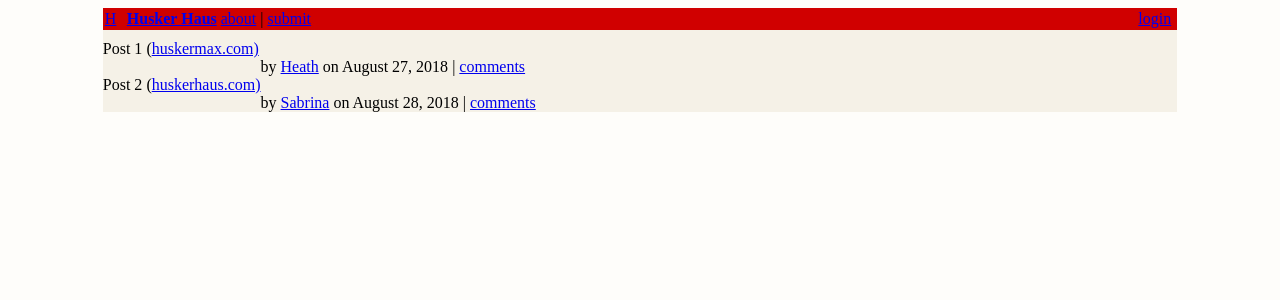
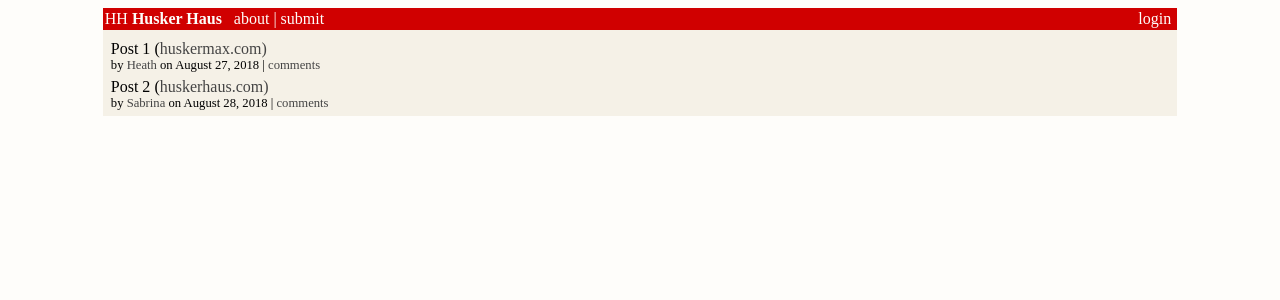
Before and after one commit to hmaag/husker_haus, a Django app: page / in a window 1280 px wide. Shown: the top 300 px of the page. Run offline with Django 3.2, Linux system fonts and the light colour scheme.

Commit message:
Implement starting CSS

```diff
--- a/aggregator/static/aggregator/main.css
+++ b/aggregator/static/aggregator/main.css
@@ -10,12 +10,30 @@ ul {
     margin: 0;
 }
 
+td .byline {
+    font-size: 9.5pt;
+}
+
 .bg-scarlet {
     background-color: #d00000;
 }
 
 .bg-gray {
     background-color: #c7c8ca;
+}
+
+.content-link {
+    color: #444444;
+    text-decoration: none;
+}
+
+.nav-link {
+    color: #fefdfa;
+    text-decoration: none;
+}
+
+a .nav-link:hover {
+    color: #c7c8ca;
 }
 
 .site-header .navbar-nav .nav-link {
--- a/aggregator/templates/aggregator/about.html
+++ b/aggregator/templates/aggregator/about.html
@@ -1,4 +1,4 @@
 {% extends "aggregator/base.html" %}
 {% block content %}
-    Made as a university project by Heath Maag
+    Made as a university project by <a style="text-decoration: none;" href="https://github.com/hmaag">Heath Maag</a>
 {% endblock content %}
--- a/aggregator/templates/aggregator/base.html
+++ b/aggregator/templates/aggregator/base.html
@@ -21,21 +21,22 @@
                 <tbody>
                   <tr>
                     <td style="width:18px;padding-right:4px">
-                      <a href="{% url 'site-home' %}">H</a>
+                      <a class="nav-link" href="{% url 'site-home' %}">HH</a>
                     </td>
                     <td style="line-height:12pt; height:10px;">
                       <span>
                         <b>
-                          <a href="{% url 'site-home' %}">Husker Haus</a>
+                          <a class="nav-link" href="{% url 'site-home' %}">Husker Haus</a>
                         </b>
-                        <a href="{% url 'site-about' %}">about</a>
-                         |
-                        <a href="#">submit</a>
+                        <span>&nbsp;</span>
+                        <a class="nav-link" href="{% url 'site-about' %}">about</a>
+                         <span class="nav-link">|</span>
+                        <a class="nav-link" href="#">submit</a>
                       </span>
                     </td>
                     <td style="text-align:right;padding-right:4px;">
                       <span>
-                        <a href="#">login</a>
+                        <a class="nav-link" href="#">login</a>
                       </span>
                     </td>
                   </tr>
--- a/aggregator/templates/aggregator/home.html
+++ b/aggregator/templates/aggregator/home.html
@@ -2,21 +2,24 @@
 {% block content %}
     {% for post in posts %}
       <tr>
+        <td>&nbsp;</td>
+        <td>&nbsp;</td>
         <td>
           {{ post.title }}
-          <span>(<a href="#">{{ post.url }})</a></span>
+          <span>(<a class="content-link" href="#">{{ post.url }})</a></span>
         </td>
       </tr>
       <tr>
-        <td></td>
-        <td>
+        <td colspan="2"></td>
+        <td class="byline">
           <span>
-            by <a href="#">{{ post.author }}</a> on
+            by <a class="content-link" href="#">{{ post.author }}</a> on
           </span>
           <span>{{ post.date_posted }}</span>
             |
-          <a href="#">comments</a>
+          <a class="content-link" href="#">comments</a>
         </td>
       </tr>
+      <tr style="height:5px"></tr>
     {% endfor %}
 {% endblock content %}
```
Lines whose indentation alone changed are shown as unchanged.
